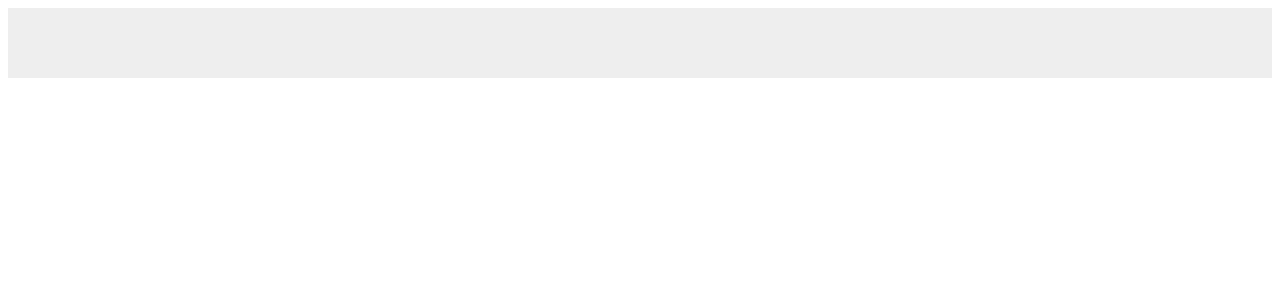
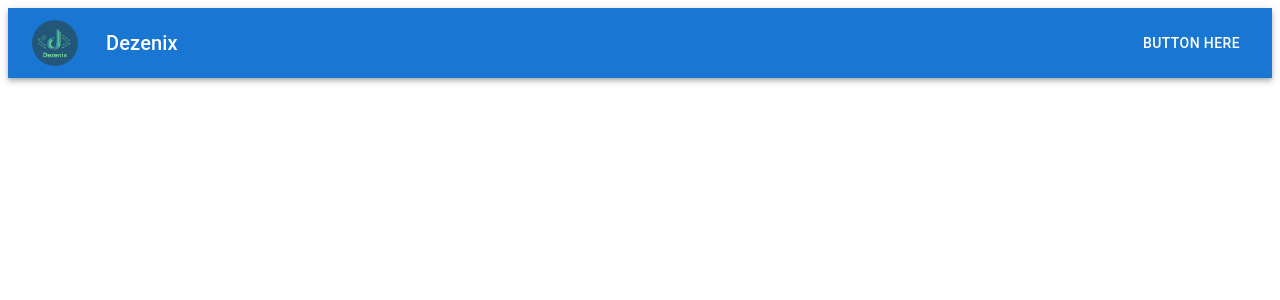
Before and after one commit to Dezenix/Dezenix.github.io, a React (Create React App) app: page / in a window 1280 px wide. Shown: the top 300 px of the page. Built offline with nearby package versions, Linux system fonts and the light colour scheme.

Commit message:
Use material UI and add sample navbar

```diff
--- a/package.json
+++ b/package.json
@@ -20,6 +20,8 @@
     }
   },
   "dependencies": {
+    "@mui/material": "^5.2.0",
+    "@mui/styled-engine-sc": "^5.1.0",
     "@reduxjs/toolkit": "^1.6.2",
     "@types/react-redux": "^7.1.20",
     "@types/styled-components": "^5.1.15",
@@ -63,6 +65,9 @@
     "terser-webpack-plugin": "4.2.3",
     "typescript": "4.5.2"
   },
+  "resolutions": {
+    "@mui/styled-engine": "npm:@mui/styled-engine-sc@latest"
+  },
   "eslintConfig": {
     "extends": [
       "./.eslintrc.js"
--- a/src/app/App.tsx
+++ b/src/app/App.tsx
@@ -14,6 +14,6 @@ export default function App() {
 }
 
 const AppContainer = styled.div`
-    background: ${(props) => props.theme.primary};
-    color: ${(props) => props.theme.textPrimary};
+    background: ${(props) => props.theme.palette.primary.main};
+    color: ${(props) => props.theme.palette.text.primary};
 `
--- a/src/app/components/NavBar/index.tsx
+++ b/src/app/components/NavBar/index.tsx
@@ -1,3 +1,6 @@
+import DezenixLogo from '@/assets/images/logo.png'
+import { AppBar, Box, IconButton, Toolbar, Typography } from '@mui/material'
+import Button from '@mui/material/Button'
 import React from 'react'
 import styled from 'styled-components'
 
@@ -5,19 +8,46 @@ export default function Navbar() {
     return (
         <div>
             <NavbarContainer>
-                {/* <Row className="h-100">
-                    <Col className="h-100">
-                        <Image className="h-100" src={logo} roundedCircle />
-                    </Col>
-                    <Col>Dezenix</Col>
-                    <Col>Sample Navbar</Col>
-                </Row> */}
+                <HeightAppBar position="static">
+                    <HeightToolbar>
+                        <HeightIconButton
+                            disabled
+                            size="large"
+                            edge="start"
+                            color="inherit"
+                            aria-label="menu"
+                            sx={{ mr: 2 }}
+                        >
+                            <HeightImg src={DezenixLogo} alt="logo" />
+                        </HeightIconButton>
+                        <Typography variant="h6" component="div" sx={{ flexGrow: 1 }}>
+                            Dezenix
+                        </Typography>
+                        <Button color="inherit">Button here</Button>
+                    </HeightToolbar>
+                </HeightAppBar>
             </NavbarContainer>
         </div>
     )
 }
 
-const NavbarContainer = styled.div`
+const NavbarContainer = styled(Box)`
     height: 70px;
-    background: ${(props) => props.theme.secondary};
 `
+
+const HeightAppBar = styled(AppBar)`
+    height: 100% !important;
+`
+
+const HeightToolbar = styled(Toolbar)`
+    height: 100% !important;
+`
+
+const HeightIconButton = styled(IconButton)`
+    height: 100% !important;
+`
+
+const HeightImg = styled.img`
+    height: 100% !important;
+    border-radius: 26px;
+`
--- a/src/app/themes/default.ts
+++ b/src/app/themes/default.ts
@@ -1,9 +1,18 @@
-const defaultTheme: Theme = {
-    primary: '#ffffff',
-    secondary: '#eeeeee',
-    textPrimary: '#000000',
-    textSecondary: '#fafafa',
-    textInverse: '#ffffff',
-}
+import { createTheme } from '@mui/material/styles'
+
+const defaultTheme = createTheme({
+    palette: {
+        primary: {
+            main: '#b5ddd1',
+        },
+        secondary: {
+            main: '#b2d9ea',
+        },
+        text: {
+            primary: '#000000',
+            secondary: '#fafafa',
+        },
+    },
+})
 
 export default defaultTheme
--- a/src/types/app.d.ts
+++ /dev/null
@@ -1 +0,0 @@
-type Theme = import('styled-components').DefaultTheme
```
Also changed, not shown: src/types/styled-components.d.ts (+2 -7 lines), tsconfig.paths.json (+5 -2 lines), 2 other files (tests, documents, lock files or other folders).
